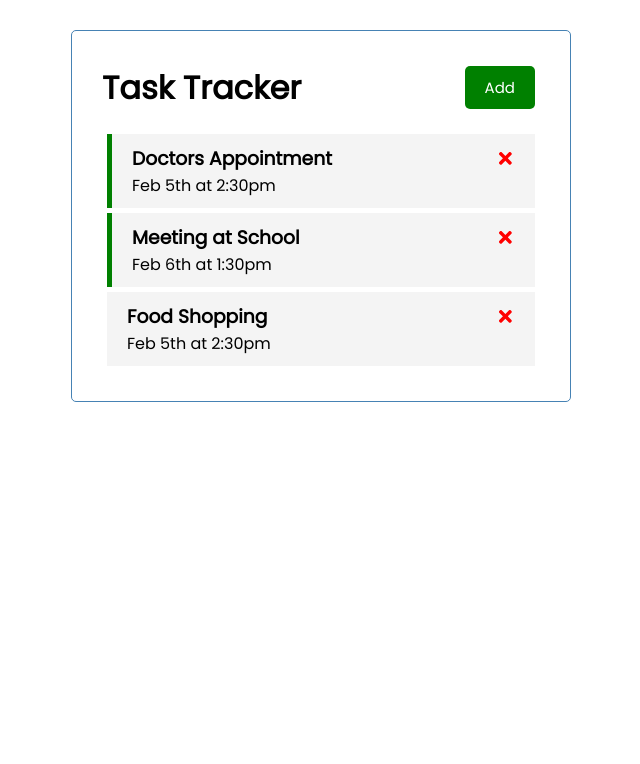
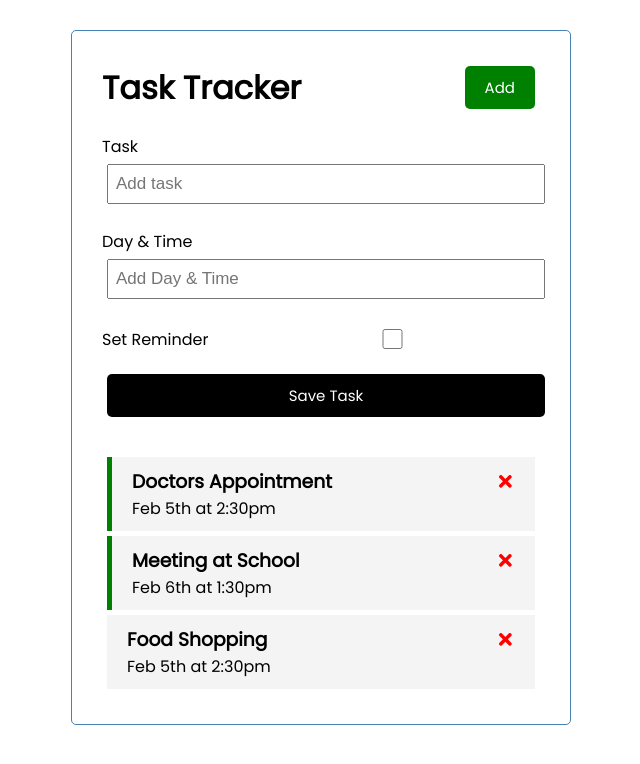
Before and after one commit to stijn-veren/rcc-bt, a React (Create React App) app: page / in a window 1280 px wide. Shown: the top 764 px of the page, without its empty margins (319-959 px from the left). Built offline with nearby package versions, Linux system fonts and the light colour scheme.

Commit message:
Add addTask

```diff
--- a/src/App.js
+++ b/src/App.js
@@ -1,4 +1,5 @@
 import { useState } from 'react'
+import AddTask from './components/AddTask'
 import Header from './components/Header'
 import Tasks from './components/Tasks'
 
@@ -24,6 +25,12 @@
     },
   ])
 
+  const addTask = (task) => {
+    const id = Date.now()
+    const newTask = { id, ...task }
+    setTasks([...tasks, newTask])
+  }
+
   const deleteTask = (id) => {
     setTasks(tasks.filter((task) => task.id !== id))
   }
@@ -39,6 +46,7 @@
   return (
     <div className="container">
       <Header />
+      <AddTask onAdd={addTask} />
       {tasks.length > 0 ? (
         <Tasks tasks={tasks} onDelete={deleteTask} onToggle={toggleReminder} />
       ) : (
--- /dev/null
+++ b/src/components/AddTask.js
@@ -0,0 +1,58 @@
+import { useState } from 'react'
+
+const AddTask = ({ onAdd }) => {
+  const [text, setText] = useState('')
+  const [day, setDay] = useState('')
+  const [reminder, setReminder] = useState(false)
+
+  const onSubmit = (e) => {
+    e.preventDefault()
+
+    if (!text) {
+      alert('Please, add a task')
+      return
+    }
+
+    onAdd({ text, day, reminder })
+
+    setText('')
+    setDay('')
+    setReminder(false)
+  }
+
+  return (
+    <form className="add-form" onSubmit={onSubmit}>
+      <div className="form-control">
+        <label>Task</label>
+        <input
+          type="text"
+          placeholder="Add task"
+          value={text}
+          onChange={(e) => setText(e.target.value)}
+        />
+      </div>
+      <div className="form-control">
+        <label>Day & Time</label>
+        <input
+          type="text"
+          placeholder="Add Day & Time"
+          value={day}
+          onChange={(e) => setDay(e.target.value)}
+        />
+      </div>
+      <div className="form-control form-control-check">
+        <label>Set Reminder</label>
+        <input
+          type="checkbox"
+          checked={reminder}
+          value={reminder}
+          onChange={(e) => setReminder(e.currentTarget.checked)}
+        />
+      </div>
+
+      <input type="submit" value="Save Task" className="btn btn-block" />
+    </form>
+  )
+}
+
+export default AddTask
```
